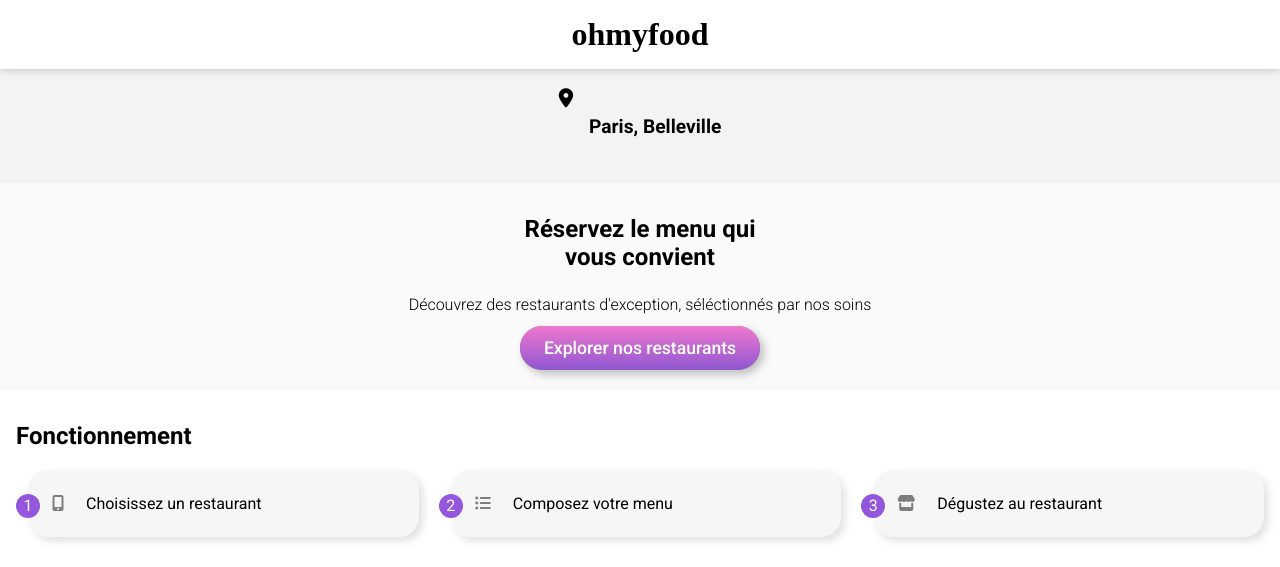
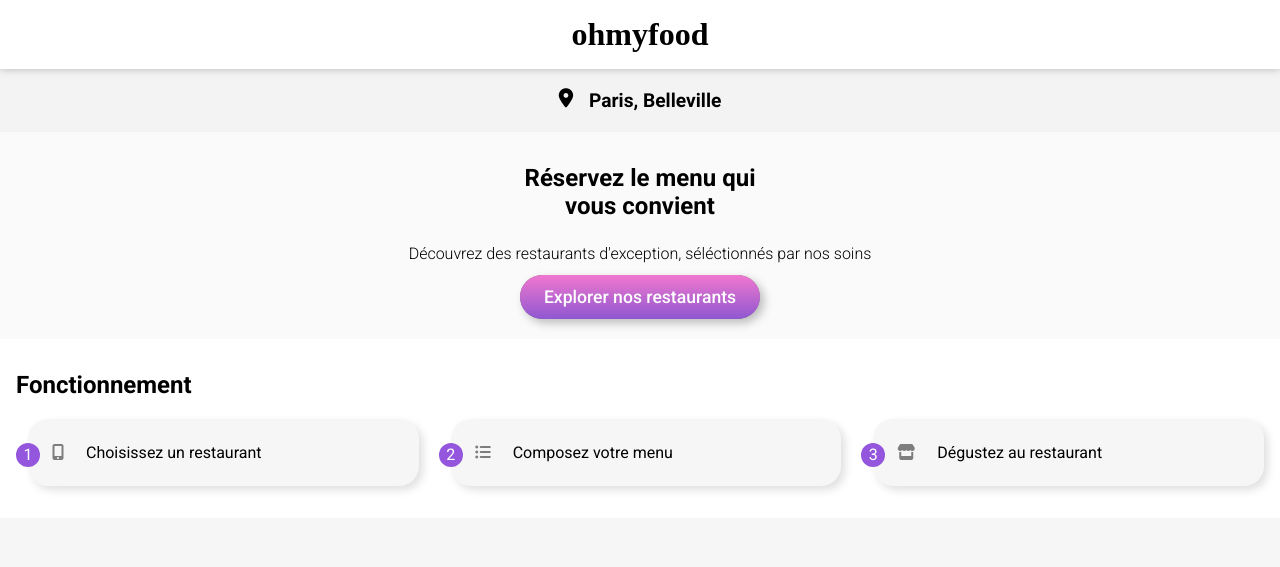
Before and after one commit to NoirLezard/OCprojetOMF, a plain HTML site: page index.html in a window 1280 px wide. Shown: the top 567 px of the page. Drawn offline with Linux system fonts and the light colour scheme; a web font is replaced by a local one.

Commit message:
clean css

```diff
--- a/css/main.css
+++ b/css/main.css
@@ -146,6 +146,7 @@ html {
 }
 .local-text {
     font-weight: 700;
+    margin: 0;
 }
 .hero {
     padding: 2rem;
@@ -370,12 +371,6 @@ a {
     z-index: 1;
     position: relative;
 }
-/* .menu-header {
-    padding: 1rem 2rem 0 1rem;
-    display: flex;
-    align-items: center;
-    justify-content: space-between;
-} */
 .menu-header {
     padding: 1rem 2rem 0 1rem;
     display: flex;
@@ -593,63 +588,6 @@ a {
         margin: 0.2rem 0 0 0.5rem;
     }
 }
-
-/* .dc-wrapper {
-    background-color: #1f2937;
-    color: #fff;
-    font-size: 14px;
-    padding: 8px 16px;
-    font-family: -apple-system, BlinkMacSystemFont, Segoe UI, Roboto, Oxygen, Ubuntu, Cantarell, Open Sans, Helvetica Neue, sans-serif;
-    position: relative;
-    top: 0;
-    z-index: 999999;
-    overflow: hidden;
-}
-.dc-content {
-    margin: auto;
-    display: flex;
-    justify-content: space-between;
-    position: relative;
-    max-width: 1280px;
-    padding: 2px 0;
-    box-sizing: border-box;
-}
-.dc-logo {
-    position: absolute;
-    height: 38px;
-}
-.dc-text {
-    margin-left: 3.5rem;
-}
-.dc-mainlink {
-    color: #fff;
-    font-weight: bolder;
-    text-decoration: underline;
-}
-.dc-credit {
-    font-size: 0.75rem;
-    opacity: 0.9;
-}
-.dc-name {
-    color: inherit;
-    font-weight: bolder;
-    text-decoration: none;
-}
-.dc-nav {
-    display: none;
-}
-@media screen and (min-width: 640px) {
-    .dc-nav {
-        display: block;
-    }
-}
-.dc-navItem {
-    color: #fff;
-    text-decoration: none;
-}
-.dc-navItem:hover {
-    text-decoration: underline;
-} */
 .cursor-default {
     cursor: default;
 }
```
